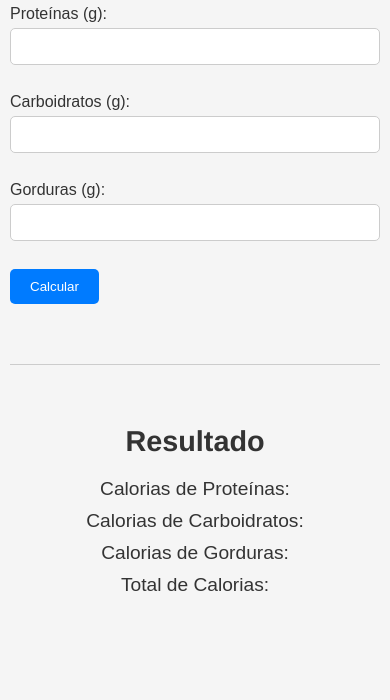
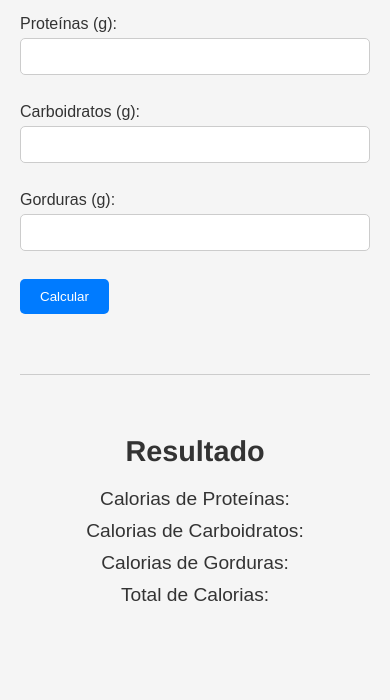
Before and after one commit to gustavokurtz/calculadora-calorias-dieta, a website: page public/index.html in a window 390 px wide. Shown: the part 144-844 px from the top of the page. Drawn offline with Linux system fonts and the light colour scheme.

Commit message:
adicionando responsividade

```diff
--- a/index.js
+++ b/index.js
@@ -36,8 +36,6 @@ app.post('/calcular-dieta', (req, res) => {
   res.json(resultado);
 });
 
-
-
 // Inicia o servidor
 app.listen(port, () => {
   console.log(`Servidor rodando na porta ${port}`);
--- a/public/index.html
+++ b/public/index.html
@@ -2,6 +2,7 @@
 <html>
 <head>
   <title>Calculadora de Dieta</title>
+  <meta name="viewport" content="width=device-width, initial-scale=1">
   <link rel="stylesheet" href="styles.css">
 </head>
 <body>
@@ -28,9 +29,6 @@
     <p>Calorias de Gorduras: <span id="caloriasGorduras"></span></p>
     <p>Total de Calorias: <span id="totalCalorias"></span></p>
   </div>
-
-
-
 
 
   <script>
--- a/public/styles.css
+++ b/public/styles.css
@@ -81,8 +81,8 @@
     margin-top: 20px; /* Adicione a margem superior desejada */
   }
 
-@media (max-width: 600px) {
-    body {
-      padding: 10px;
+ @media only screen and (max-width: 900px) {
+    #dieta-form {
+      width: 100%;
     }
   }
```
